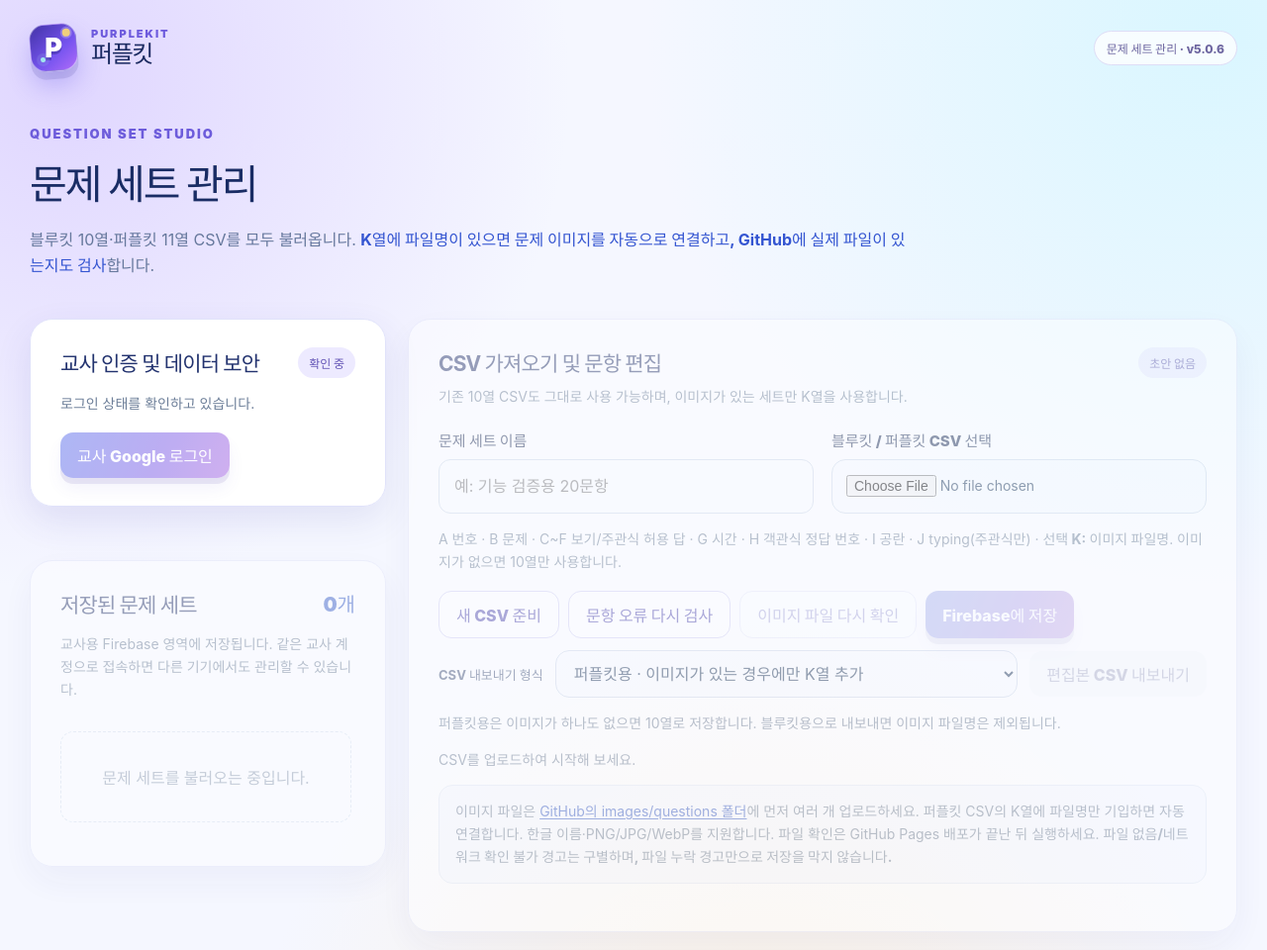
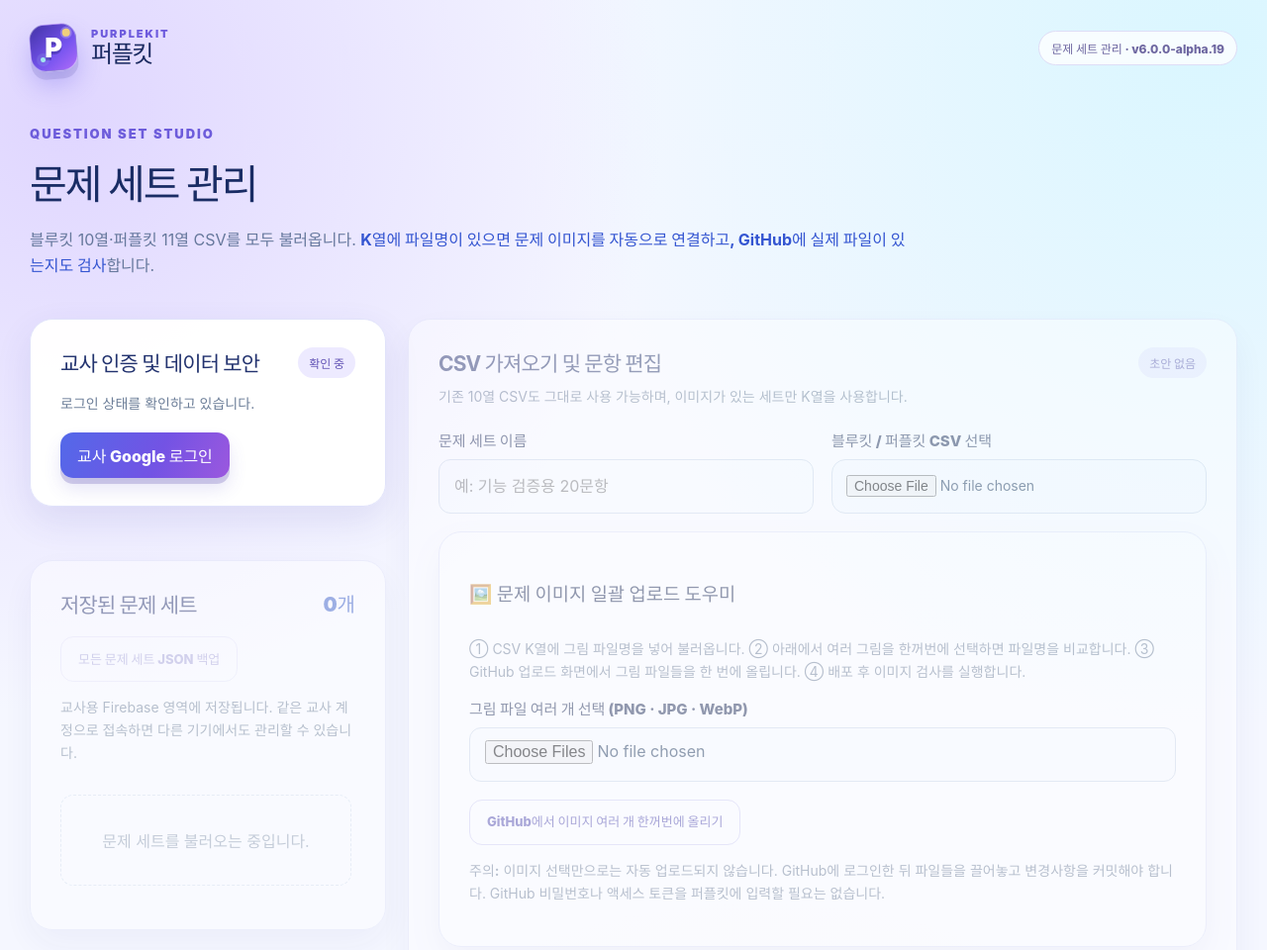
Before and after one commit to slowjjb/classroom-quiz-lab, a plain HTML site: page sets.html in a window 1280 px wide. Shown: the top 960 px of the page at 99% size. Drawn offline with Linux system fonts and the light colour scheme; no server answers.

Commit message:
Question Studio: all-set JSON backup and guided bulk image upload

```diff
--- a/sets.html
+++ b/sets.html
@@ -2,12 +2,12 @@
 <html lang="ko">
 <head>
   <meta charset="utf-8"><meta name="viewport" content="width=device-width,initial-scale=1">
-  <meta name="theme-color" content="#234dd0"><title>문제 관리 | 퍼플킷 v5.0.6</title>
+  <meta name="theme-color" content="#234dd0"><title>문제 관리 | 퍼플킷 v6.0.0-alpha.19</title>
   <link rel="stylesheet" href="styles.css?v=4.4"><script type="module" src="js/sets.js?v=5.0.11"></script>
 </head>
 <body>
 <div class="shell">
-  <header class="site-header"><a class="brand" href="./"><span class="brand-emblem" aria-hidden="true"><span class="brand-icon">P</span><span class="brand-spark brand-spark-a"></span><span class="brand-spark brand-spark-b"></span></span><span class="brand-lockup"><span class="brand-kicker">PURPLEKIT</span><span class="brand-name">퍼플킷</span></span></a><span class="version">문제 세트 관리 · v5.0.6</span></header>
+  <header class="site-header"><a class="brand" href="./"><span class="brand-emblem" aria-hidden="true"><span class="brand-icon">P</span><span class="brand-spark brand-spark-a"></span><span class="brand-spark brand-spark-b"></span></span><span class="brand-lockup"><span class="brand-kicker">PURPLEKIT</span><span class="brand-name">퍼플킷</span></span></a><span class="version">문제 세트 관리 · v6.0.0-alpha.19</span></header>
   <main class="page-content sets-page">
     <div class="page-heading page-heading-wide"><span class="eyebrow">QUESTION SET STUDIO</span><h1>문제 세트 관리</h1><p>블루킷 10열·퍼플킷 11열 CSV를 모두 불러옵니다. <strong>K열에 파일명이 있으면 문제 이미지를 자동으로 연결하고, GitHub에 실제 파일이 있는지도 검사</strong>합니다.</p></div>
 
@@ -28,6 +28,7 @@
 
           <section class="panel panel-compact sets-saved-panel">
             <div class="panel-header"><h2>저장된 문제 세트</h2><span class="count" id="saved-count">0개</span></div>
+            <div class="button-row"><button type="button" id="download-all-json" class="btn btn-outline btn-small" disabled>모든 문제 세트 JSON 백업</button></div>
             <p class="helper">교사용 Firebase 영역에 저장됩니다. 같은 교사 계정으로 접속하면 다른 기기에서도 관리할 수 있습니다.</p>
             <div id="saved-list" class="saved-list"><p class="empty-state">문제 세트를 불러오는 중입니다.</p></div>
           </section>
@@ -40,6 +41,17 @@
           <div><label for="set-title" class="field-label">문제 세트 이름</label><input id="set-title" type="text" maxlength="80" placeholder="예: 기능 검증용 20문항"></div>
           <div><label for="csv-file" class="field-label">블루킷 / 퍼플킷 CSV 선택</label><input id="csv-file" type="file" accept=".csv,text/csv" aria-describedby="csv-help"></div>
         </div>
+        <section class="panel panel-compact image-batch-workflow" aria-label="문제 이미지 파일 일괄 점검 및 업로드 안내">
+          <div class="panel-header"><h3>🖼️ 문제 이미지 일괄 업로드 도우미</h3></div>
+          <p class="helper">① CSV K열에 그림 파일명을 넣어 불러옵니다. ② 아래에서 여러 그림을 한꺼번에 선택하면 파일명을 비교합니다. ③ GitHub 업로드 화면에서 그림 파일들을 한 번에 올립니다. ④ 배포 후 이미지 검사를 실행합니다.</p>
+          <label for="image-batch-files" class="field-label">그림 파일 여러 개 선택 (PNG · JPG · WebP)</label>
+          <input id="image-batch-files" type="file" accept=".png,.jpg,.jpeg,.webp,image/png,image/jpeg,image/webp" multiple>
+          <div class="button-row">
+            <a class="btn btn-outline btn-small" href="https://github.com/slowjjb/classroom-quiz-lab/upload/main/images/questions" target="_blank" rel="noopener noreferrer">GitHub에서 이미지 여러 개 한꺼번에 올리기</a>
+          </div>
+          <div id="image-batch-results" class="image-check-panel" role="status" aria-live="polite" hidden></div>
+          <p class="helper"><strong>주의:</strong> 이미지 선택만으로는 자동 업로드되지 않습니다. GitHub에 로그인한 뒤 파일들을 끌어놓고 변경사항을 커밋해야 합니다. GitHub 비밀번호나 액세스 토큰을 퍼플킷에 입력할 필요는 없습니다.</p>
+        </section>
         <p id="csv-help" class="helper">A 번호 · B 문제 · C~F 보기/주관식 허용 답 · G 시간 · H 객관식 정답 번호 · I 공란 · J typing(주관식만) · <strong>선택 K: 이미지 파일명</strong>. 이미지가 없으면 10열만 사용합니다.</p>
 
         <div class="button-row sets-action-row"><button type="button" id="new-draft" class="btn btn-outline">새 CSV 준비</button><button type="button" id="check-draft" class="btn btn-outline">문항 오류 다시 검사</button><button type="button" id="check-images" class="btn btn-outline" disabled>이미지 파일 다시 확인</button><button type="button" id="save-set" class="btn btn-primary" disabled>Firebase에 저장</button></div>
```
